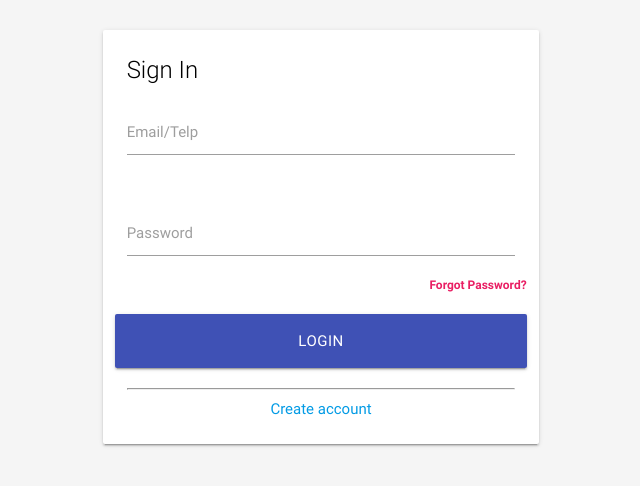
After one commit to rikiag/01_-_RD_Info_Pasar, a PHP site: page /login.php in a window 1280 px wide. The commit adds this page. Shown: the top 486 px of the page, without its empty margins (319-959 px from the left). Run offline with PHP 8.4, Linux system fonts and the light colour scheme.

Commit message:
mengambil data session dari login

```diff
--- a/barang_penjual.php
+++ b/barang_penjual.php
@@ -11,14 +11,13 @@
   <link href="css/materialize.css" type="text/css" rel="stylesheet" media="screen,projection"/>
   <link href="css/style.css" type="text/css" rel="stylesheet" media="screen,projection"/>
 </head>
-<body>
+<body class="grey lighten-4">
   <?php include 'menu.php'; ?>
-  <div class="grey lighten-4">
   <div class="container">
     <div class="section">
       <div class="row">
         <?php
-            $telp = $_GET['telp'];
+        $telp = $_SESSION['no_telp'];
         $sql = mysqli_query($con,"SELECT * FROM `barang` JOIN barang_user ON barang.id_barang = barang_user.id_barang JOIN user ON user.no_telp = barang_user.no_telp AND user.no_telp = '$telp'");
         while ($data = mysqli_fetch_object($sql)):
           ?>
@@ -41,7 +40,6 @@
     </div>
   </div>
 </div>
-  </div>
 
 <!--  Scripts-->
 
--- /dev/null
+++ b/login.php
@@ -0,0 +1,84 @@
+<!DOCTYPE html>
+<html lang="en">
+<head>
+  <meta http-equiv="Content-Type" content="text/html; charset=UTF-8"/>
+  <meta name="viewport" content="width=device-width, initial-scale=1, maximum-scale=1.0"/>
+  <title>Login</title>
+
+  <!-- CSS  -->
+  <link href="fonts/icon.css" rel="stylesheet">
+  <link href="css/materialize.css" type="text/css" rel="stylesheet" media="screen,projection"/>
+  <link href="css/style.css" type="text/css" rel="stylesheet" media="screen,projection"/>
+</head>
+<body class="grey lighten-4">
+<br>
+  <div class="container">
+    <div class="row">
+      <div class="col s12 m6 offset-m3">
+        <div class="card ">
+          <div class="card-content">
+            <span class="card-title black-text">Sign In</span>
+            <form action="login.php" method="post">
+              <div class='row'>
+                <div class='input-field col s12'>
+                  <input class='validate' type='text' name='email' />
+                  <label for='email'>Email/Telp</label>
+                </div>
+              </div>
+
+              <div class='row'>
+                <div class='input-field col s12'>
+                  <input class='validate' type='password' name='password' />
+                  <label for='password'>Password</label>
+                </div>
+                <label style='float: right;'>
+                  <a class='pink-text' href='#!'><b>Forgot Password?</b></a>
+                </label>
+              </div>
+              <center>
+                <div class='row'>
+                  <button type='submit' class='col s12 btn btn-large waves-effect indigo'>Login</button>
+                </div>
+              </center>
+            </form>
+            <hr>
+            <center>
+              <a href="#!">Create account</a>
+            </center>
+          </div>
+        </div>
+      </div>
+    </div>
+  </div>
+
+  <!--  Scripts-->
+  <script src="js/jquery-2.1.1.min.js"></script>
+  <script src="js/materialize.js"></script>
+  <script src="js/init.js"></script>
+
+</body>
+</html>
+<?php
+  include 'database.php';
+  if (isset($_POST['email'])) {
+    $email    = $_POST['email'];
+    $password = $_POST['password'];
+
+    $sql=mysqli_query($con, "select * from user where no_telp='$email' and password='$password'");
+    if(mysqli_num_rows($sql)<1) {
+      echo "<script> alert('Password salah') </script>";
+    }
+
+    else{
+      $data = mysqli_fetch_object($sql);
+      session_start();
+      $_SESSION['no_telp']  = $data->no_telp;
+      $_SESSION['nama']     = $data->nama;
+      $_SESSION['alamat']   = $data->alamat;
+      $_SESSION['level']    = $data->level;
+      $_SESSION['id_pasar'] = $data->id_pasar;
+      $_SESSION['status']   = 'login';
+      header('location:barang_penjual.php');
+    }
+  }
+?>
--- /dev/null
+++ b/logout.php
@@ -0,0 +1,5 @@
+<?php
+	session_start();
+	session_destroy();
+	echo '<script>window.location.assign("login.php")</script>';
+?>
```
Also changed, not shown: menu.php (+9 -1 lines), images/bawang-merah.jpg (added), images/cabai-hijau-1.jpg (added), images/cabai-hijau.jpg (added). Lines whose indentation alone changed are shown as unchanged.
